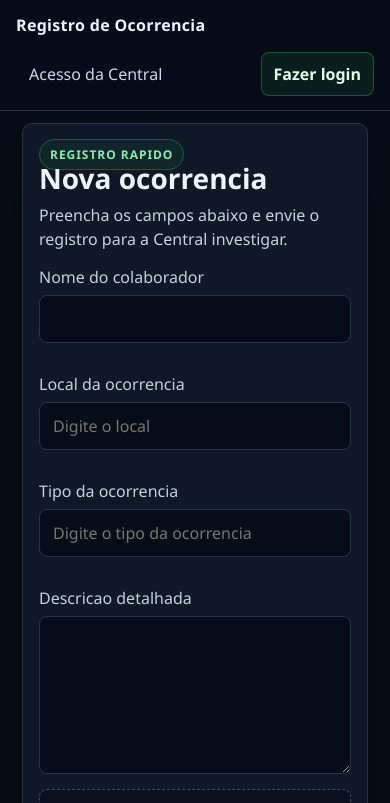
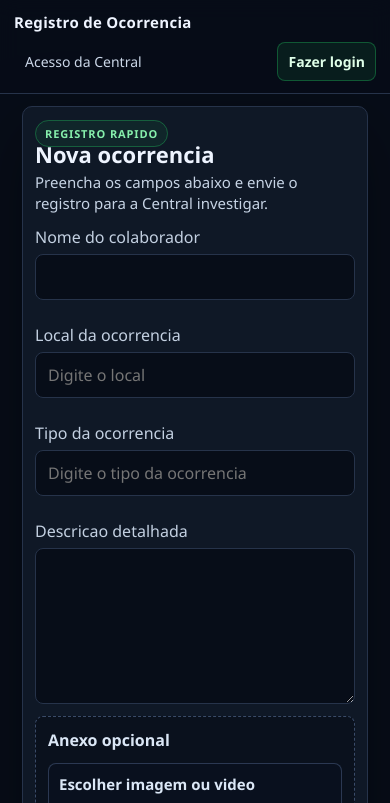
Before and after one commit to naor2023/Relatorio-equipe, a website: page index.html in a window 390 px wide. Shown: the top 803 px of the page. Drawn offline with Linux system fonts and the light colour scheme; no server answers.

Commit message:
Refina layout mobile do registro

```diff
--- a/styles.css
+++ b/styles.css
@@ -461,15 +461,37 @@ dialog {
   .login-card { border-left: 0; border-top: 1px solid rgba(148,163,184,.16); padding: 28px; }
   .status-grid { grid-template-columns: 1fr; }
   .metric-strip { grid-template-columns: repeat(2, 1fr); }
-  .topbar { align-items: flex-start; flex-direction: column; padding: 14px 16px; }
-  .topbar nav { width: 100%; justify-content: space-between; }
-  .topbar a { padding: 10px 12px; }
+  .topbar {
+    align-items: flex-start;
+    flex-direction: column;
+    gap: 10px;
+    padding: 12px 14px;
+  }
+  .topbar strong {
+    font-size: 15px;
+  }
+  .topbar nav {
+    width: 100%;
+    justify-content: space-between;
+    gap: 8px;
+  }
+  .topbar a {
+    padding: 9px 10px;
+    font-size: 14px;
+  }
   .dashboard { padding: 12px; }
   .field-report-shell { width: min(100%, calc(100vw - 16px)); grid-template-columns: 1fr; padding-top: 12px; }
-  .field-card { padding: 18px 16px; border-radius: 10px; }
-  .form-head { margin-bottom: 14px; }
-  .form-head h1 { font-size: 28px; }
+  .field-card { padding: 14px 12px; border-radius: 10px; }
+  .form-head { margin-bottom: 10px; }
+  .form-head h1 { font-size: 22px; margin-bottom: 6px; }
+  .form-head p { font-size: 15px; line-height: 1.4; }
+  .form-eyebrow { margin-bottom: 10px; padding: 5px 9px; font-size: 11px; }
+  label { gap: 6px; margin: 12px 0; }
+  input, select, textarea { padding: 11px 12px; }
   .form-row { grid-template-columns: 1fr; gap: 0; }
-  .upload-option { padding: 12px 10px; }
+  .upload-box { padding: 12px; }
+  .upload-option { padding: 10px; margin-bottom: 10px; }
+  .upload-option strong { font-size: 15px; }
   .file-trigger { width: 100%; }
+  button.primary { width: 100%; }
 }
```
